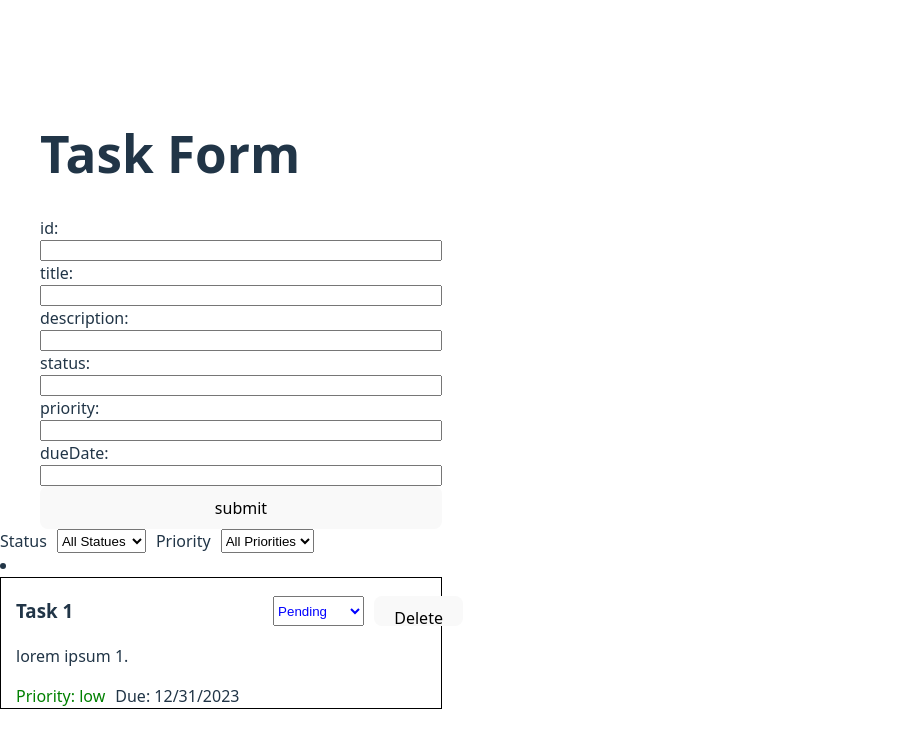
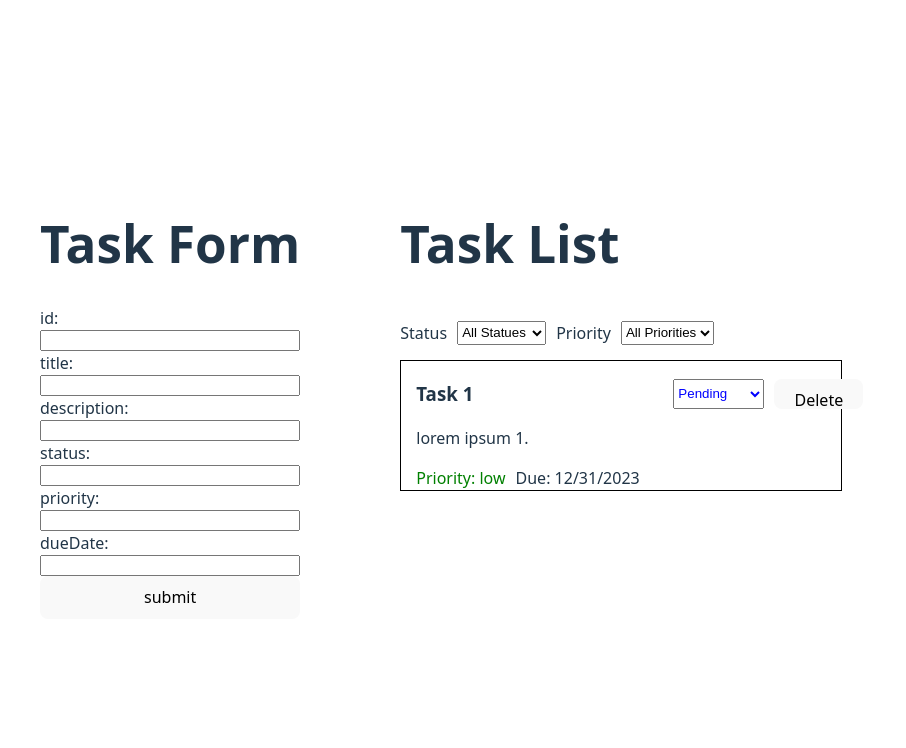
Before and after one commit to ScriptMang/sba9, a React (Vite) app: page / in a window 1280 px wide. Shown: the top 748 px of the page, without its empty margins (0-906 px from the left). Built offline with nearby package versions, Linux system fonts and the light colour scheme.

Commit message:
Set and stylize the task-form and task-list next to each other

```diff
--- a/src/App.css
+++ b/src/App.css
@@ -46,3 +46,9 @@
     flex-direction: column;
     margin-left: 40px;
 }
+
+#taskDashboard{
+display: flex;
+flex-direction: flex;
+gap: 100px;
+}
--- a/src/App.tsx
+++ b/src/App.tsx
@@ -70,11 +70,14 @@ const deleteTaskHandler =  (taskId: string) => {
   }
 
   return (
-    <>
-    <TaskForm  task={tempTask} onFormSubmit={addTaskHandler}/>
-    <TaskFilter onFilterChange={filterTaskHandler}/>
-    <TaskList tasks={tasks} onStatusChange={taskStatusHandler} onDelete={deleteTaskHandler}/>
-    </>
+    <div id= "taskDashboard">
+     <TaskForm  task={tempTask} onFormSubmit={addTaskHandler}/>
+     <div id="taskListContainer">
+      <h1>Task List</h1>
+       <TaskFilter onFilterChange={filterTaskHandler}/>
+       <TaskList tasks={tasks} onStatusChange={taskStatusHandler} onDelete={deleteTaskHandler}/>
+     </div>
+    </div>
   )
 }
 
```
